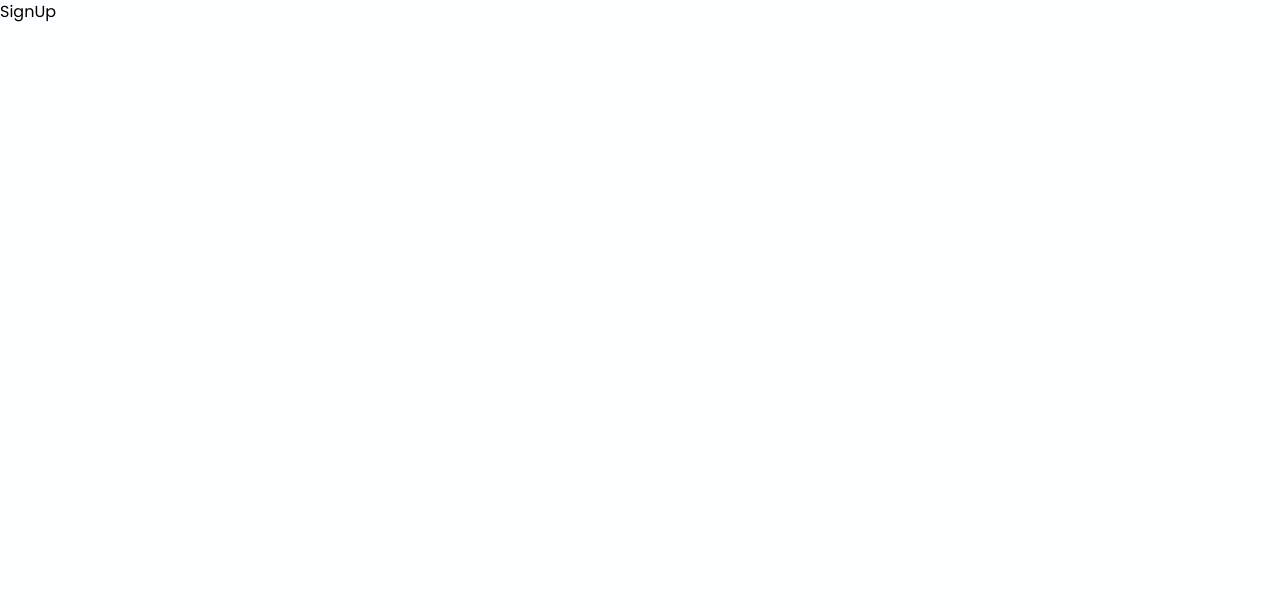
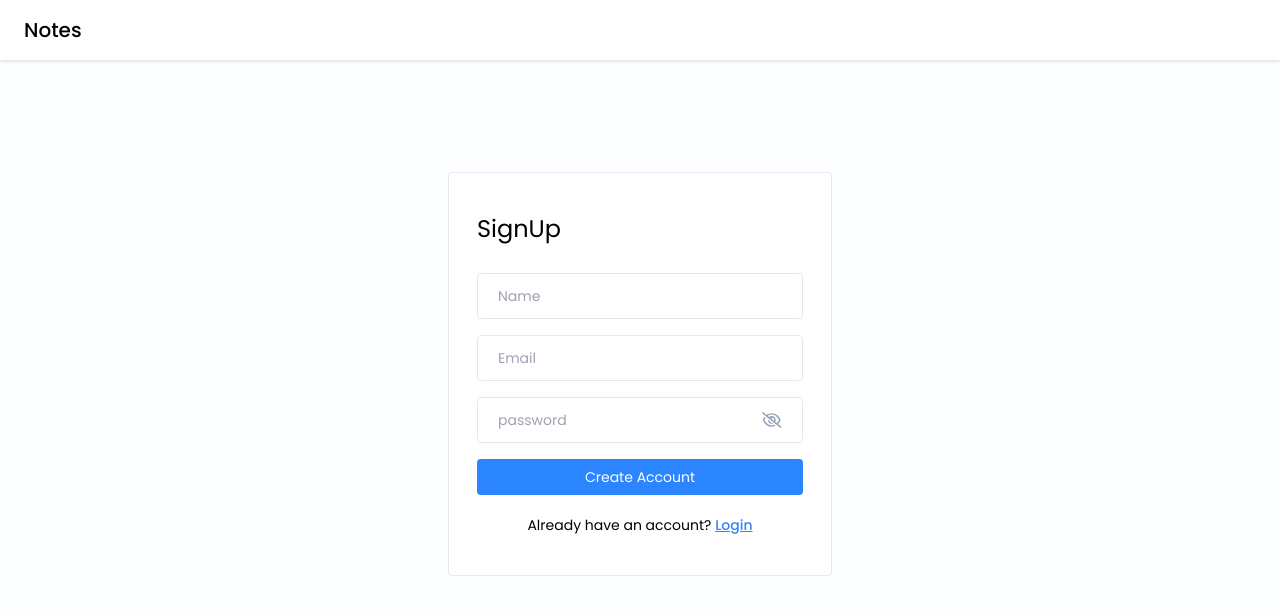
Before and after one commit to sixeyes198/notes_app, a React (Vite) app in the folder frontend/notes-app/: page /signup in a window 1280 px wide. Shown: the top 612 px of the page. Built offline with nearby package versions, Linux system fonts and the light colour scheme.

Commit message:
finish signup ui

```diff
--- a/frontend/notes-app/src/pages/Login/Login.jsx
+++ b/frontend/notes-app/src/pages/Login/Login.jsx
@@ -2,12 +2,29 @@
 import Navbar from "../../components/Navbar/Navbar";
 import { Link } from "react-router-dom";
 import PasswordInput from "../../components/Input/PasswordInput";
+import { validateEmail } from "../../utils/helper";
 
 const Login = () => {
-
   const [email, setEmail] = useState("");
   const [password, setPassword] = useState("");
   const [error, setError] = useState(null);
+
+  const handleLogin = async (e) => {
+    e.preventDefault();
+
+    if (!validateEmail(email)) {
+      setError("Please enter a valid email adress");
+      return;
+    }
+
+    if (!password) {
+      setError("please enter the password");
+      return;
+    }
+
+    setError("");
+    //Login API Call
+  };
 
   return (
     <>
@@ -15,12 +32,23 @@
 
       <div className="flex items-center justify-center mt-28">
         <div className="w-96 border rounded bg-white px-7 py-10">
-          <form onSubmit={() => {}}>
+          <form onSubmit={handleLogin}>
             <h4 className="text-2xl mb-7">Login</h4>
 
-            <input type="text" placeholder="Email" className="input-box" />
+            <input
+              type="text"
+              placeholder="Email"
+              className="input-box"
+              value={email}
+              onChange={(e) => setEmail(e.target.value)}
+            />
 
-            <PasswordInput />
+            <PasswordInput
+              value={password}
+              onChange={(e) => setPassword(e.target.value)}
+            />
+
+            {error && <p className="text-red-500 text-xs pb-1">{error}</p>}
 
             <button type="submit" className="btn-primary">
               Login
--- a/frontend/notes-app/src/pages/SignUp/SignUp.jsx
+++ b/frontend/notes-app/src/pages/SignUp/SignUp.jsx
@@ -1,7 +1,82 @@
-import React from "react";
+import React, { useState } from "react";
+import Navbar from "../../components/Navbar/Navbar";
+import PasswordInput from "../../components/Input/PasswordInput";
+import { Link } from "react-router-dom";
+import { validateEmail } from "../../utils/helper";
 
 const SignUp = () => {
-  return <div>SignUp</div>;
+  const [name, setName] = useState("");
+  const [email, setEmail] = useState("");
+  const [password, setPassword] = useState("");
+  const [error, setError] = useState(null);
+
+  const handleSignUp = async (e) => {
+    e.preventDefault();
+
+    if (!name){
+      setError("Please enter your name");
+      return
+    }
+
+    if (!validateEmail(email)){
+      setError("Please enter a valid email address.")
+      return
+    }
+
+    if (!password){
+      setError("please enter the password")
+      return
+    }
+    setError("")
+  };
+
+  return (
+    <>
+      <Navbar />
+
+      <div className="flex items-center justify-center mt-28">
+        <div className="w-96 border rounded bg-white px-7 py-10">
+          <form onSubmit={handleSignUp}>
+            <h4 className="text-2xl mb-7">SignUp</h4>
+
+            <input
+              type="text"
+              placeholder="Name"
+              className="input-box"
+              value={name}
+              onChange={(e) => setName(e.target.value)}
+            />
+
+            <input
+              type="text"
+              placeholder="Email"
+              className="input-box"
+              value={email}
+              onChange={(e) => setEmail(e.target.value)}
+            />
+
+            <PasswordInput
+              value={password}
+              onChange={(e) => setPassword(e.target.value)}
+            />
+
+            {error && <p className="text-red-500 text-xs pb-1">{error}</p>}
+
+            <button type="submit" className="btn-primary">
+              Create Account
+            </button>
+
+            <p className="text-sm text-center mt-4">
+             Already have an account?{" "}
+              <Link to="/login" className="font-medium text-primary underline">
+                Login
+              </Link>
+            </p>
+          </form>
+        </div>
+      </div>
+    </>
+  );
 };
 
 export default SignUp;
--- /dev/null
+++ b/frontend/notes-app/src/utils/helper.js
@@ -0,0 +1,4 @@
+export const validateEmail = (email) => {
+  const regex = /^[^\s@]+@[^\s@]+\.[^\s@]+$/;
+  return regex.test(email);
+};
```
